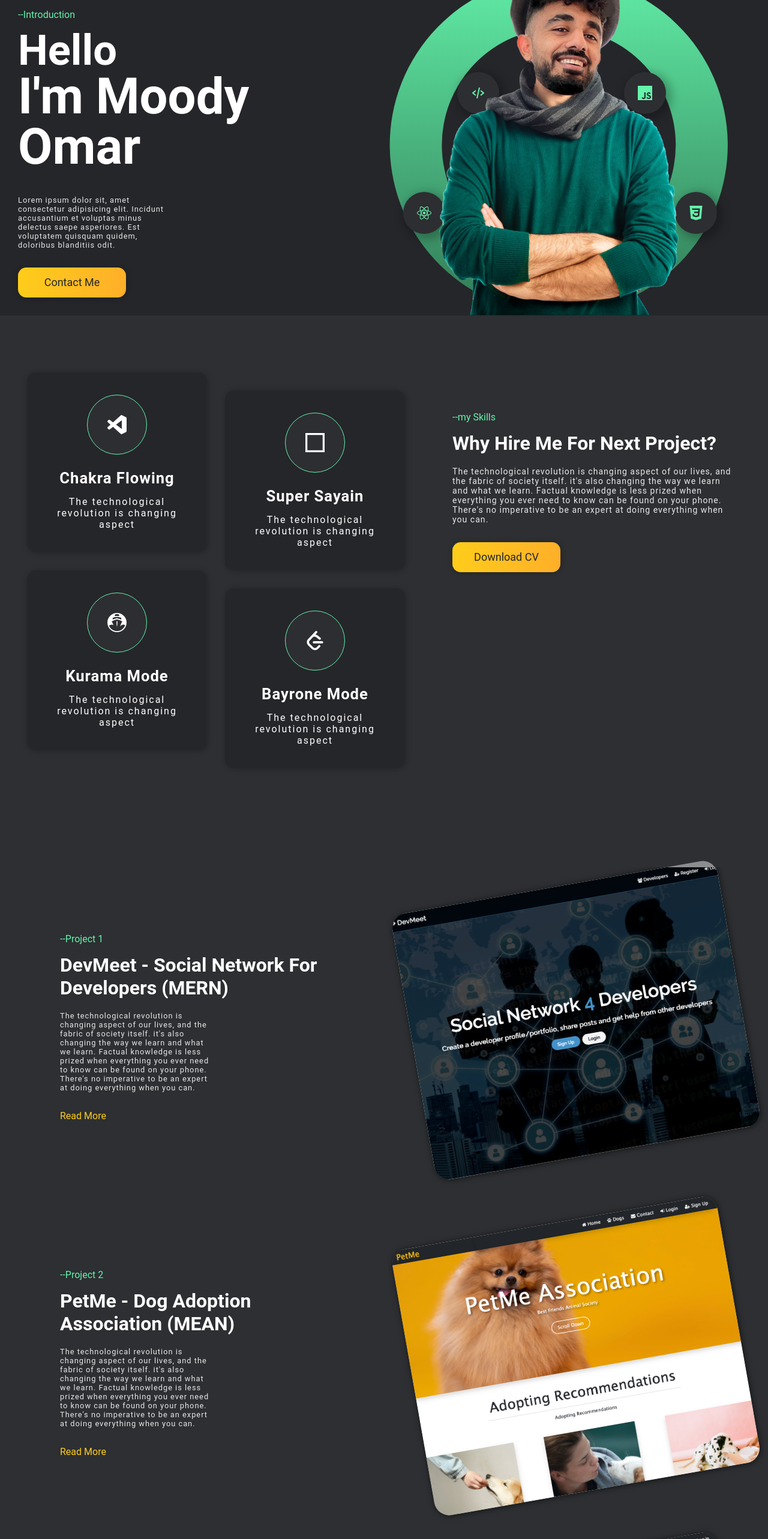
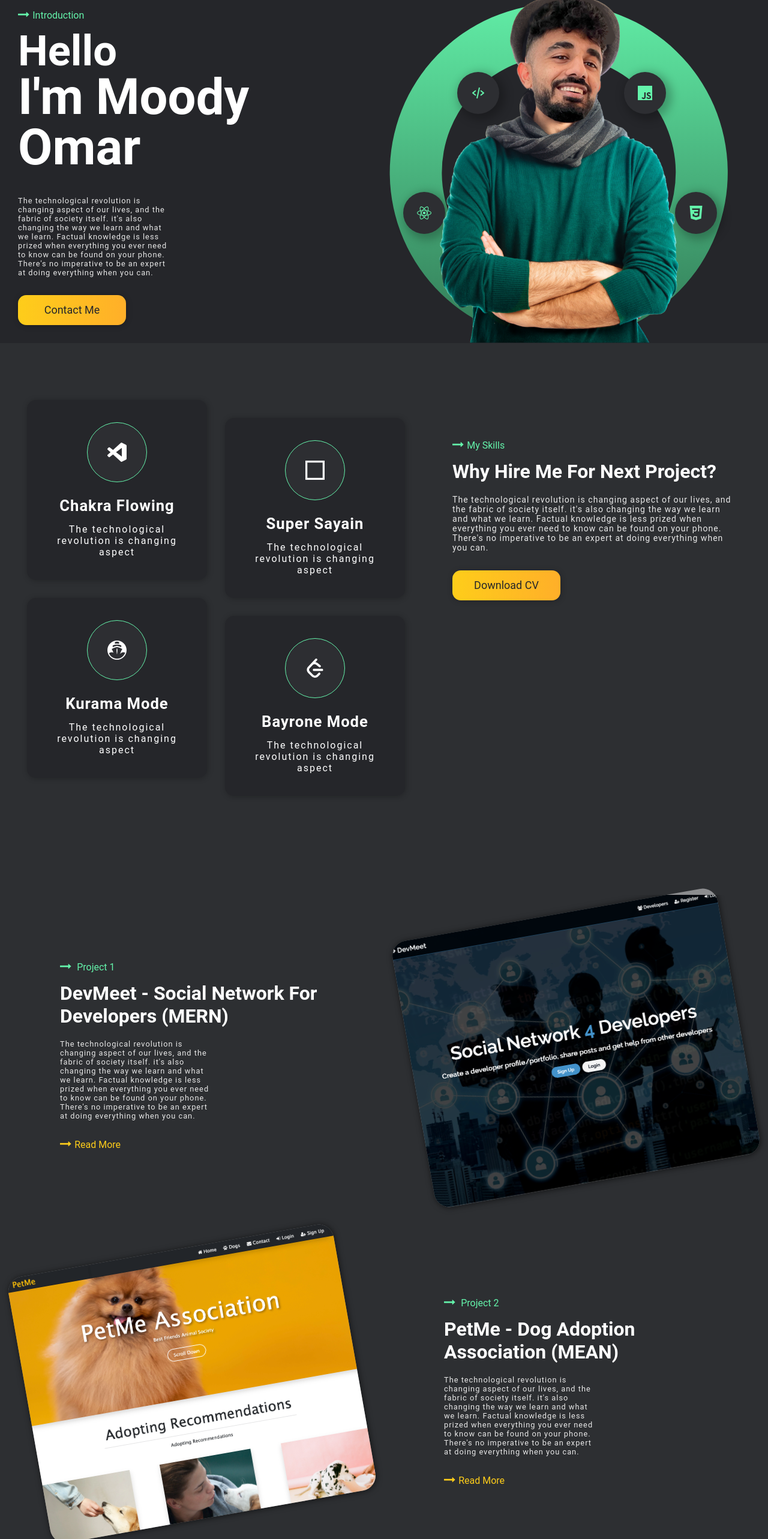
Before and after one commit to moodyomar/portfolio, a React (Create React App) app: page / in a window 1280 px wide. Shown: the part 140-2706 px from the top of the page at 60% size. Built offline with nearby package versions, Linux system fonts and the light colour scheme; the HTML template or start-up script is replaced by a standard one.

Commit message:
fix hero animation + add more projects

```diff
--- a/public/index.html
+++ b/public/index.html
@@ -12,8 +12,8 @@
     <link rel="apple-touch-icon" href="%PUBLIC_URL%/logo192.png" />
 
     <link rel="manifest" href="%PUBLIC_URL%/manifest.json" />
-
-    <title>React App</title>
+    <link rel="stylesheet" href="https://cdnjs.cloudflare.com/ajax/libs/font-awesome/4.7.0/css/font-awesome.min.css">
+    <title>Moody Portfolio | WebDev</title>
   </head>
   <body>
     <noscript>You need to enable JavaScript to run this app.</noscript>
--- a/src/App.css
+++ b/src/App.css
@@ -16,6 +16,7 @@ box-sizing: border-box;
 [data-theme="dark"]{
 --color-icons-bg: #2d2e32;
 --color-bg: #2D2F32;
+--transpernt-primary:rgba(255, 255, 255, 0.45);
 --color-text-orange1: #fecd1a;
 --color-text-orange2: #ffaf29;
 --color-bright-green: #64f4ab;
@@ -30,6 +31,7 @@ box-sizing: border-box;
 [data-theme="light"]{
 --color-icons-bg: #d0d0d0;
 --color-bg: #FFFFFF;
+--transpernt-primary:rgb(0, 0, 0,0.45);
 --color-text-orange1: #fecd1a;
 --color-text-orange2: #ffaf29;
 --color-bright-green: #327a56;
--- a/src/components/common/ReusablePara.js
+++ b/src/components/common/ReusablePara.js
@@ -1,15 +1,18 @@
 import React from 'react';
 
 
-const ReusablePara = ({intro,title,para,btnClass='btn',btn}) => {
+const ReusablePara = ({intro,title,h1,para,btnClass='btn',btn,icon=false}) => {
 
 return(
 
 <>
-<p>{intro}</p>
-        <h2 data-aos="fade-up" data-aos-duration="1000">{title}</h2>
+<p><i class="fa fa-long-arrow-right" aria-hidden="true"></i>
+{intro}</p>
+{title ?
+        <h2 data-aos="fade-up" data-aos-duration="1000">{title}</h2> : h1 }
         <p className="para" data-aos="fade-up" data-aos-duration="2000">{para}</p>
-        <div className={btnClass} data-aos="fade-up" data-aos-duration="2000">{btn}</div>
+        <div className={btnClass} data-aos="fade-up" data-aos-duration="2000">{icon && <i class="fa fa-long-arrow-right" aria-hidden="true"></i>}
+{btn}</div>
 </>
 
 )
--- a/src/components/sections/Hero.js
+++ b/src/components/sections/Hero.js
@@ -5,6 +5,7 @@ import {customAos} from '../../utils/customAos';
 import { BiCodeAlt  } from 'react-icons/bi';
 
 import '../styles/Hero.css';
+import ReusablePara from '../common/ReusablePara';
 
 const Hero = () => {
 
@@ -17,14 +18,18 @@ const Hero = () => {
       }
   },[])
 
+  const heading = <h1 data-aos="fade-down" data-aos-duration="2000">Hello<br /> <span>I'm Moody<br />Omar</span></h1>
+
   return (
 
     <div className='Hero'>
       <div className="left-col">
-        <p data-aos="fade-down" data-aos-duration="2000">--Introduction</p>
-        <h1 data-aos="fade-down" data-aos-duration="2000">Hello<br /> <span>I'm Moody<br />Omar</span></h1>
-        <p className="para" data-aos="fade-up" data-aos-duration="2200">Lorem ipsum dolor sit, amet consectetur adipisicing elit. Incidunt accusantium et voluptas minus delectus saepe asperiores. Est voluptatem quisquam quidem, doloribus blanditiis odit.</p>
-        <div className="btn" data-aos="fade-up" data-aos-duration="2000">Contact Me</div>
+        <ReusablePara
+intro={'Introduction'}
+h1={heading}
+para={"The technological revolution is changing aspect of our lives, and the fabric of society itself. it's also changing the way we learn and what we learn. Factual knowledge is less prized when everything you ever need to know can be found on your phone. There's no imperative to be an expert at doing everything when you can."}
+btnClass={'btn'}
+btn={'Contact Me'} />
       </div>
       <div className="right-col">
         <div className="ring"></div>
--- a/src/components/sections/Projects.js
+++ b/src/components/sections/Projects.js
@@ -18,11 +18,12 @@ return(
 <div className="Project">
 <div className="right-col">
 <ReusablePara
-intro={'--Project 1'}
+intro={' Project 1'}
 title={'DevMeet - Social Network For Developers (MERN)'}
 para={"The technological revolution is changing aspect of our lives, and the fabric of society itself. it's also changing the way we learn and what we learn. Factual knowledge is less prized when everything you ever need to know can be found on your phone. There's no imperative to be an expert at doing everything when you can."}
 btnClass={'readMore'}
-btn={'Read More'} />
+btn={'Read More'} icon={true} />
+
 </div>
 <div className="left-col">
  <ProjectCard id={'p1'} />
@@ -30,15 +31,16 @@ btn={'Read More'} />
 </div>
 
 <div className="Project">
-<div className="right-col">
+<div className="right-col flipToLeft">
 <ReusablePara
-intro={'--Project 2'}
+intro={' Project 2'}
 title={'PetMe - Dog Adoption Association (MEAN)'}
 para={"The technological revolution is changing aspect of our lives, and the fabric of society itself. it's also changing the way we learn and what we learn. Factual knowledge is less prized when everything you ever need to know can be found on your phone. There's no imperative to be an expert at doing everything when you can."}
 btnClass={'readMore'}
-btn={'Read More'} />
+btn={'Read More'}
+icon={true} />
 </div>
-<div className="left-col">
+<div className="left-col flipToRight">
  <ProjectCard id={'p2'} />
 </div>
 </div>
@@ -46,18 +48,36 @@ btn={'Read More'} />
 <div className="Project">
 <div className="right-col">
 <ReusablePara
-intro={'--Project 3'}
+intro={' Project 3'}
 title={'BizUp - Business Meetups (MERN)'}
 para={"The technological revolution is changing aspect of our lives, and the fabric of society itself. it's also changing the way we learn and what we learn. Factual knowledge is less prized when everything you ever need to know can be found on your phone. There's no imperative to be an expert at doing everything when you can."}
 btnClass={'readMore'}
-btn={'Read More'} />
+btn={'Read More'}
+icon={true} />
 </div>
 <div className="left-col">
  <ProjectCard id={'p3'} />
 </div>
 </div>
 
+<div className="Project">
+<div className="right-col flipToLeft">
+<ReusablePara
+intro={' Project 4'}
+title={'CRM - Company CRM (Angular & Firebase)'}
+para={"The technological revolution is changing aspect of our lives, and the fabric of society itself. it's also changing the way we learn and what we learn. Factual knowledge is less prized when everything you ever need to know can be found on your phone. There's no imperative to be an expert at doing everything when you can."}
+btnClass={'readMore'}
+btn={'Read More'}
+icon={true} />
+</div>
+<div className="left-col flipToRight">
+ <ProjectCard id={'p4'} />
+</div>
+</div>
 
+<div className="viewall" style={{display:'flex',justifyContent:'center',marginTop:'50px'}}>
+  <button className="btn">View All</button>
+</div>
 
 </div>
 
--- a/src/components/sections/Skills.js
+++ b/src/components/sections/Skills.js
@@ -14,7 +14,7 @@ return(
 <div className='Skills'>
 <div className="right-col">
 <ReusablePara
-intro={'--my Skills'}
+intro={'My Skills'}
 title={'Why Hire Me For Next Project?'}
 para={"The technological revolution is changing aspect of our lives, and the fabric of society itself. it's also changing the way we learn and what we learn. Factual knowledge is less prized when everything you ever need to know can be found on your phone. There's no imperative to be an expert at doing everything when you can."}
 btn={'Download CV'} />
--- a/src/components/styles/Hero.css
+++ b/src/components/styles/Hero.css
@@ -61,7 +61,6 @@ h1 span {
   right: 5vw;
 }
 .icon{
-  z-index: 5;
   position: absolute;
   display: grid;
   place-items: center;
@@ -78,19 +77,13 @@ h1 span {
 }
 .icon:hover{
 animation: alternate infinite .5s float;
-
 }
 .pushLeftIcons{
-  animation:  both 2s pushLeft;
+  transform: translateX(-100px) !important;
 }
-@keyframes pushLeft {
-  100%{transform: translateX(-100px);}
-}
+
 .pushRightIcons{
-  animation: forwards 2s pushRight;
-}
-@keyframes pushRight {
-  100%{transform: translateX(100px);}
+  transform: translateX(100px) !important;
 }
 
 .bRight{
--- a/src/components/styles/ProjectCard.css
+++ b/src/components/styles/ProjectCard.css
@@ -2,7 +2,7 @@
 width: 550px;
 height: 450px;
 border-radius: 25px;
-background-color: rgba(255, 255, 255, 0.45);
+background-color: var(--transpernt-primary);
 transform: rotate(-10deg);
 transition: .25s all;
 position: absolute;
@@ -11,15 +11,12 @@ position: absolute;
 .ProjectCardInner{
 width: 550px;
 height: 450px;
-background-color: #fff;
 background-size: cover;
 background-position: center;
 border-radius: 25px;
-/* position: absolute; */
 transform: rotate(-10deg);
 transition: .8s all ease;
 box-shadow: 1px 1px 10px 1px rgba(0,0,0,0.50);
-
 }
 #p1{
   background-image: url('../../assets/devmeet.png');
@@ -29,6 +26,9 @@ box-shadow: 1px 1px 10px 1px rgba(0,0,0,0.50);
 }
 #p3{
   background-image: url('../../assets/bizup.png');
+}
+#p4{
+  background-image: url('../../assets/crm.png');
 }
 .ProjectCardInner:hover{
 cursor: pointer;
--- a/src/components/styles/Projects.css
+++ b/src/components/styles/Projects.css
@@ -2,7 +2,6 @@
 display: flex;
 flex-direction: column;
 width: 100vw;
-/* height: 100vh; */
 overflow: hidden;
 margin-bottom: 100px;
   }
@@ -23,22 +22,10 @@ display: flex;
 align-items: center;
 max-height: 600px;
   }
-
-  @media screen and (min-width: 1200px) {
-
-  }
-  @media only screen and (max-width: 1200px) and (min-width: 800.5px)  {
-
-    .Project{
-      background-color: rgba(128, 0, 128, 0.308);
-    }
-  }
-  /* fix about 200px that is not responsive  */
-  @media only screen and (max-width: 820px) and (min-width: 600.5px)  {
-
-
-  }
-
+.fa-long-arrow-right{
+  margin-right: 5px;
+  font-size: 1.2rem;
+}
 
   @media screen and (max-width: 820px) {
     .Project{
@@ -51,3 +38,15 @@ max-height: 600px;
       width: 70vw;
     }
   }
+
+  @media screen and (min-width: 1000px) {
+    .Project{
+      grid-template-areas: "flipToRight flipToLeft ";
+    }
+    .flipToLeft{
+      grid-area: flipToLeft;
+    }
+    .flipToRight{
+      grid-area: flipToRight;
+    }
+  }
```
Also changed, not shown: src/assets/crm.png (added).
